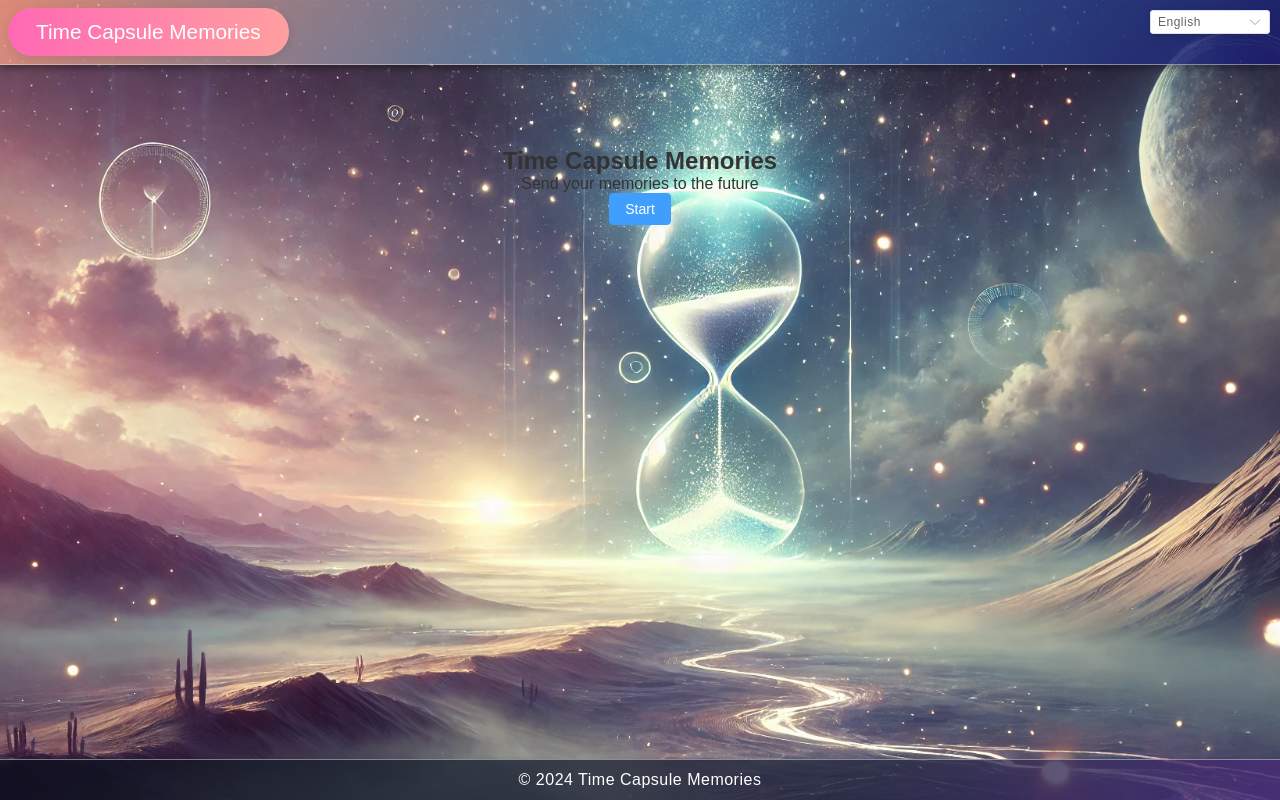
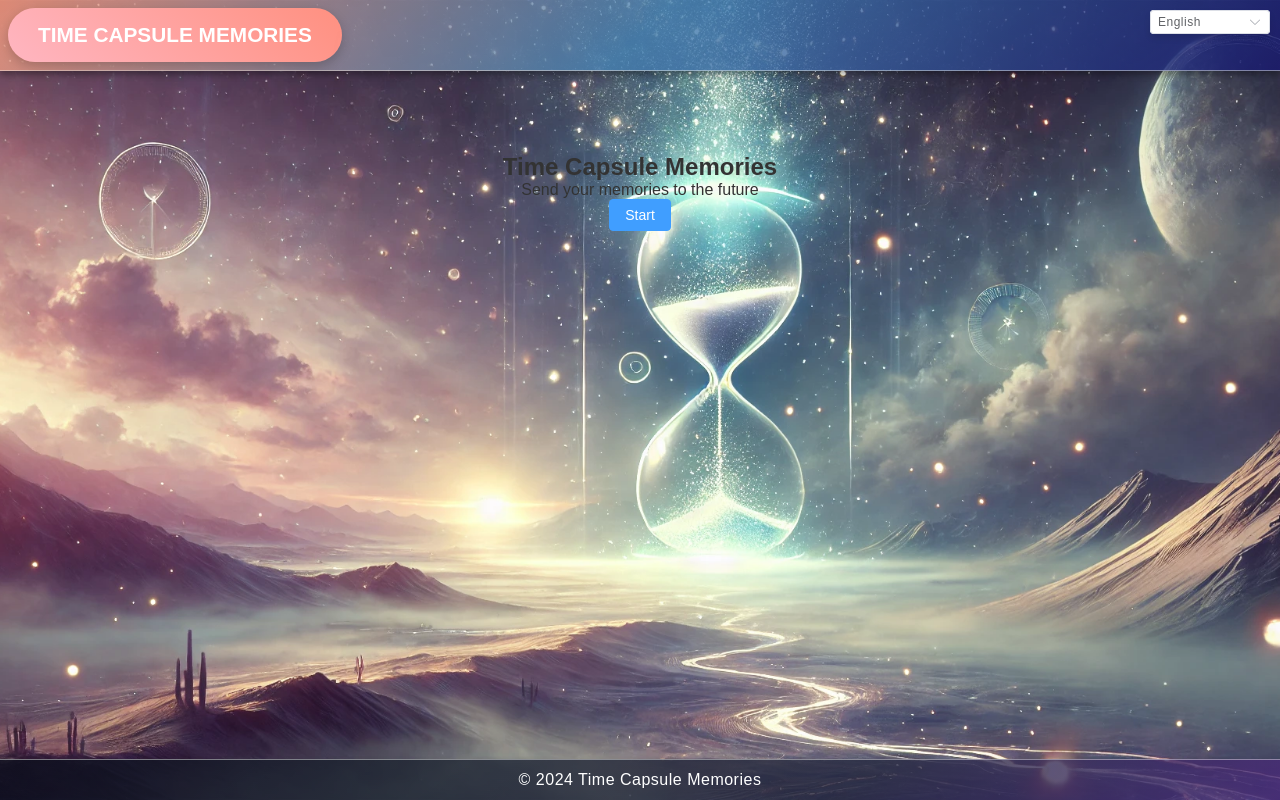
Before and after one commit to PureLeach/time-capsule-memories, a Vue app in the folder frontend/: page / in a window 1280 px wide. Built offline with nearby package versions, Linux system fonts and the light colour scheme.

Commit message:
decorated welcome-button

```diff
--- a/frontend/src/components/WelcomeButton.vue
+++ b/frontend/src/components/WelcomeButton.vue
@@ -16,26 +16,61 @@ export default {
 }
 
 .btn {
-  background: linear-gradient(90deg, rgba(255, 105, 180, 1) 0%, rgba(255, 159, 159, 1) 100%);
+  background: linear-gradient(45deg, rgba(255, 182, 193, 1) 0%, rgba(255, 144, 128, 1) 100%);
   color: white;
-  padding: 12px 28px;
+  padding: 15px 30px;
   font-size: 1.3rem;
   border: none;
   border-radius: 30px;
   cursor: pointer;
-  transition: all 0.4s ease;
-  box-shadow: 0 4px 12px rgba(0, 0, 0, 0.1);
+  position: relative;
+  overflow: hidden;
+  transition: all 0.3s ease;
+  font-weight: bold;
+  text-transform: uppercase;
+  box-shadow: 0 4px 12px rgba(0, 0, 0, 0.2);
+  outline: none;
+  transform: scale(1);
+}
+
+.btn::before {
+  content: '';
+  position: absolute;
+  top: 50%;
+  left: 50%;
+  width: 300%;
+  height: 300%;
+  background: radial-gradient(circle, rgba(255, 255, 255, 0.15) 0%, rgba(255, 255, 255, 0) 70%);
+  animation: pulse 2s infinite ease-in-out;
+  transform: translate(-50%, -50%);
 }
 
 .btn:hover {
-  background: linear-gradient(90deg, rgba(255, 159, 159, 1) 0%, rgba(255, 105, 180, 1) 100%);
-  box-shadow: 0 8px 16px rgba(0, 0, 0, 0.2);
-  transform: scale(1.05);
+  background: linear-gradient(45deg, rgba(255, 144, 128, 1) 0%, rgba(255, 182, 193, 1) 100%);
+  box-shadow: 0 8px 20px rgba(0, 0, 0, 0.3), 0 0 20px rgba(255, 182, 193, 1), 0 0 40px rgba(255, 182, 193, 1);
+  transform: scale(1.05); /* Уменьшенный наклон */
+  color: #fff;
+  text-shadow: 0 0 10px rgba(255, 182, 193, 1), 0 0 20px rgba(255, 182, 193, 1);
 }
 
 .btn:active {
-  background: linear-gradient(90deg, rgba(255, 105, 180, 1) 0%, rgba(255, 159, 159, 1) 100%);
+  background: linear-gradient(45deg, rgba(255, 182, 193, 1) 0%, rgba(255, 144, 128, 1) 100%);
   box-shadow: 0 4px 8px rgba(0, 0, 0, 0.15);
-  transform: scale(1);
+  transform: scale(1); /* Без наклона */
+}
+
+@keyframes pulse {
+  0% {
+    transform: scale(1);
+    opacity: 0.6;
+  }
+  50% {
+    transform: scale(1.1);
+    opacity: 0.3;
+  }
+  100% {
+    transform: scale(1);
+    opacity: 0.6;
+  }
 }
 </style>
```
